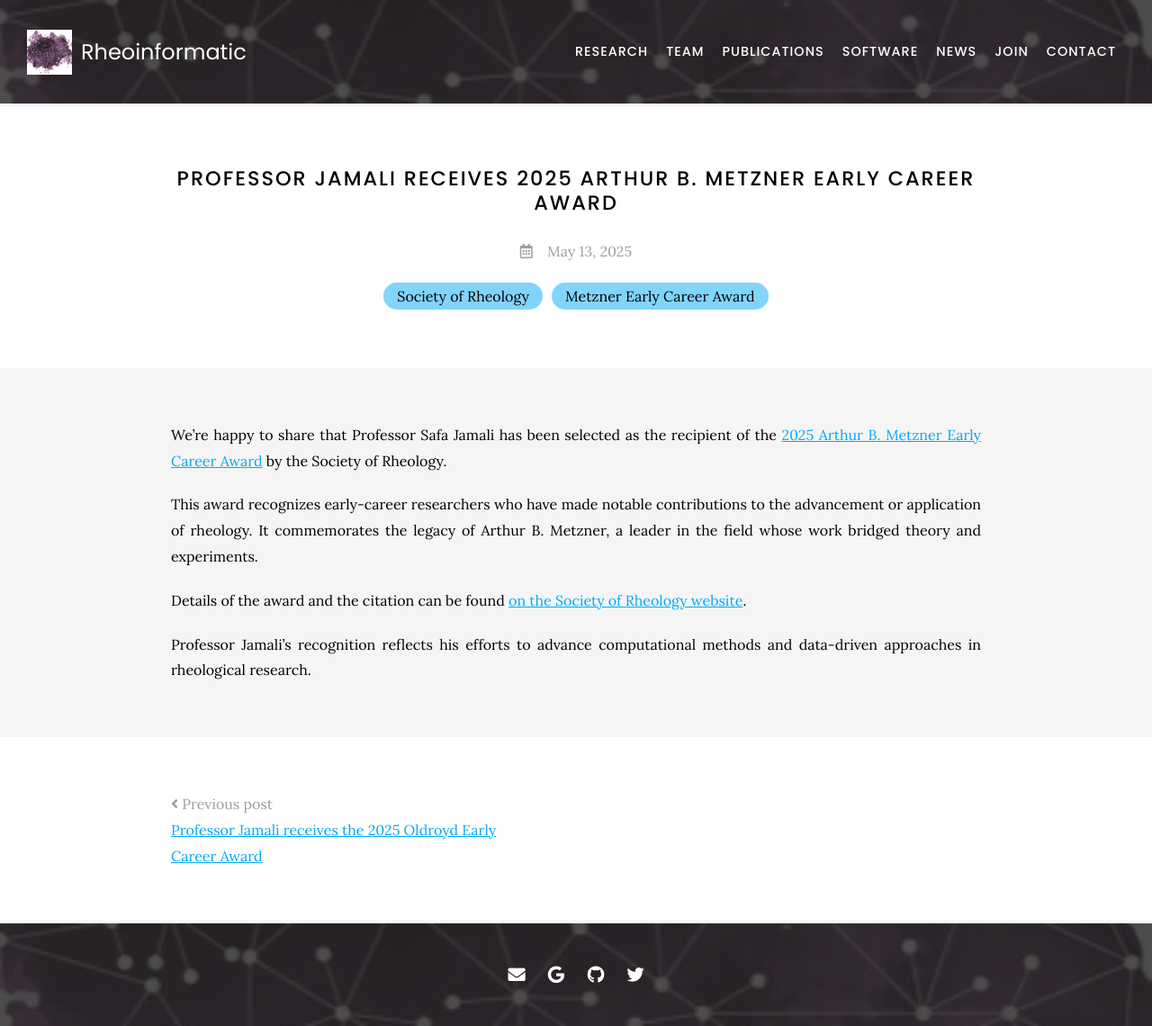
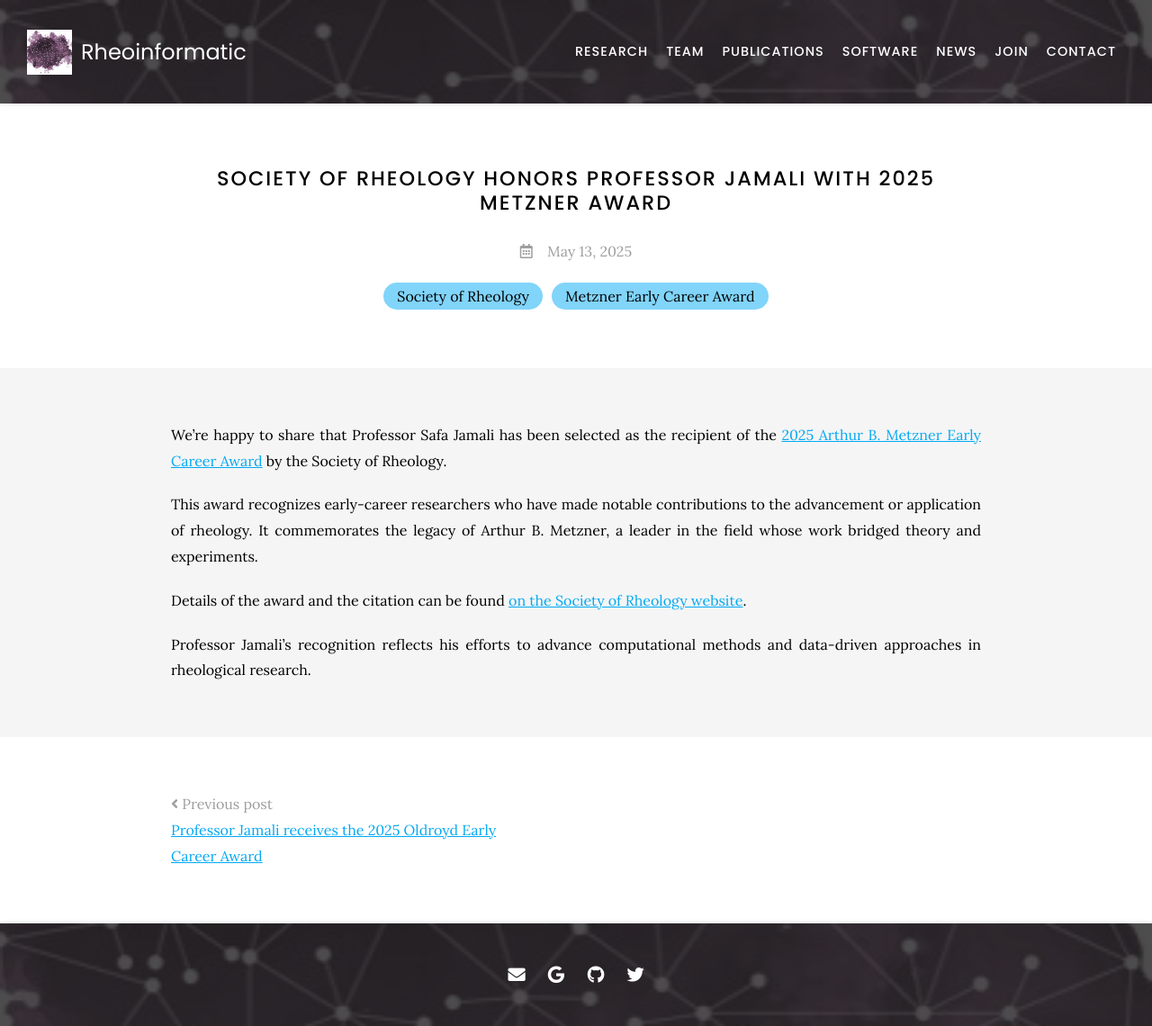
Before and after one commit to procf/procf.github.io, a Jekyll site: the page built from _posts/2025-05-13-Safa-Metzner-award.md, in a window 1280 px wide. Shown: the whole page at 90% size. Built offline with Jekyll 4.4.1, drawn with Linux system fonts in a browser that asks for light colours; nearby versions of some CDN libraries.

Commit message:
Update title

```diff
--- a/_posts/2025-05-13-Safa-Metzner-award.md
+++ b/_posts/2025-05-13-Safa-Metzner-award.md
@@ -1,5 +1,5 @@
 ---
-title: Professor Jamali receives 2025 Arthur B. Metzner Early Career Award
+title: Society of Rheology honors Professor Jamali with 2025 Metzner Award
 tags:
 - Society of Rheology
 - Metzner Early Career Award
```
